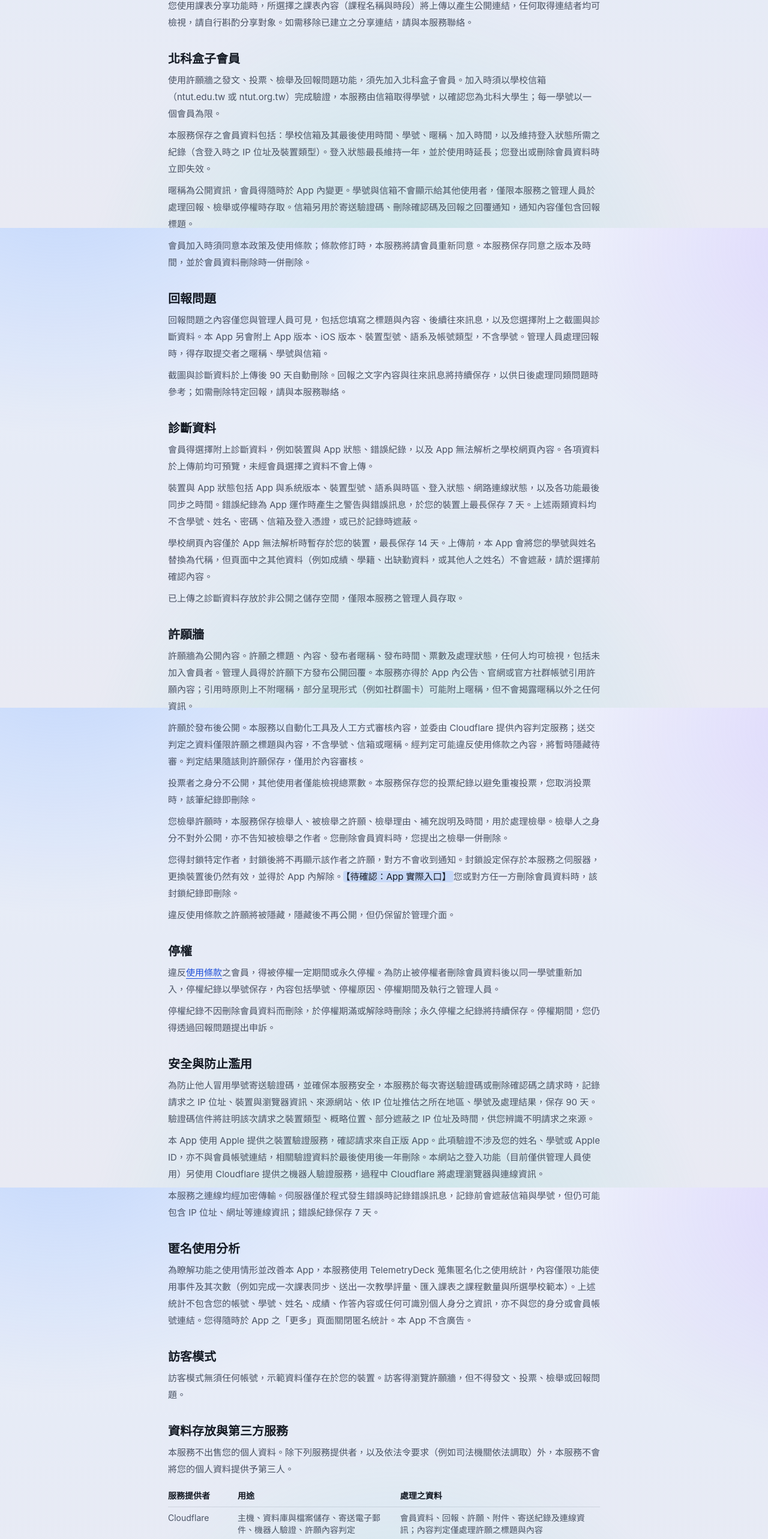
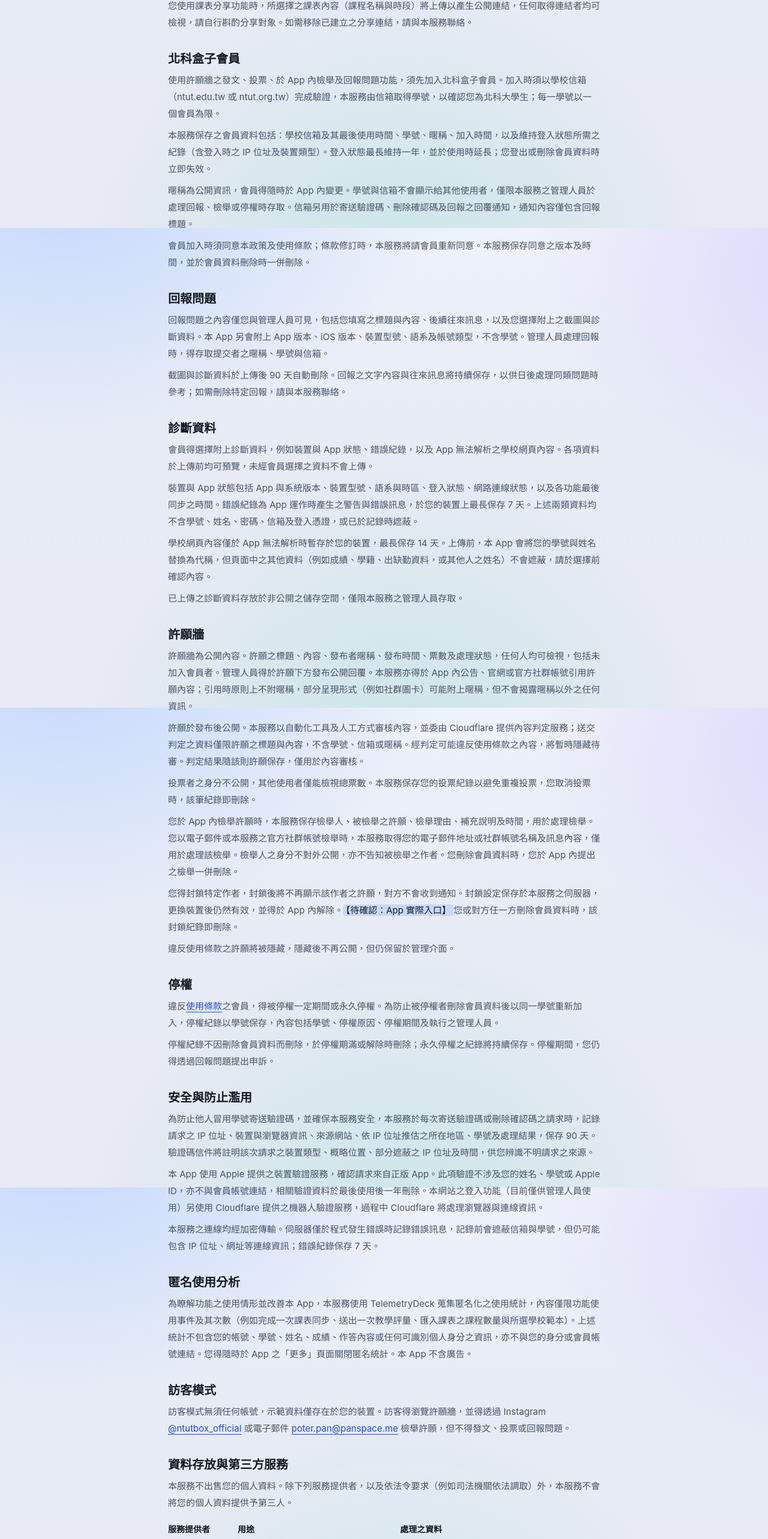
Before and after one commit to poterpan/ntutbox-website, a Next.js app: page /privacy in a window 1280 px wide. Shown: the part 1220-3786 px from the top of the page at 60% size. Built offline with nearby package versions, Linux system fonts and the light colour scheme.

Commit message:
docs(legal): 訪客可透過電子郵件或官方社群帳號檢舉許願，24 小時處置承諾適用兩種管道

```diff
--- a/src/content/legal/privacy.ts
+++ b/src/content/legal/privacy.ts
@@ -61,7 +61,7 @@ export const PRIVACY: LegalDocumentContent = {
       blocks: [
         {
           type: "p",
-          text: "使用許願牆之發文、投票、檢舉及回報問題功能，須先加入北科盒子會員。加入時須以學校信箱（ntut.edu.tw 或 ntut.org.tw）完成驗證，本服務由信箱取得學號，以確認您為北科大學生；每一學號以一個會員為限。",
+          text: "使用許願牆之發文、投票、於 App 內檢舉及回報問題功能，須先加入北科盒子會員。加入時須以學校信箱（ntut.edu.tw 或 ntut.org.tw）完成驗證，本服務由信箱取得學號，以確認您為北科大學生；每一學號以一個會員為限。",
         },
         {
           type: "p",
@@ -131,7 +131,7 @@ export const PRIVACY: LegalDocumentContent = {
         },
         {
           type: "p",
-          text: "您檢舉許願時，本服務保存檢舉人、被檢舉之許願、檢舉理由、補充說明及時間，用於處理檢舉。檢舉人之身分不對外公開，亦不告知被檢舉之作者。您刪除會員資料時，您提出之檢舉一併刪除。",
+          text: "您於 App 內檢舉許願時，本服務保存檢舉人、被檢舉之許願、檢舉理由、補充說明及時間，用於處理檢舉。您以電子郵件或本服務之官方社群帳號檢舉時，本服務取得您的電子郵件地址或社群帳號名稱及訊息內容，僅用於處理該檢舉。檢舉人之身分不對外公開，亦不告知被檢舉之作者。您刪除會員資料時，您於 App 內提出之檢舉一併刪除。",
         },
         {
           type: "p",
@@ -191,7 +191,7 @@ export const PRIVACY: LegalDocumentContent = {
       blocks: [
         {
           type: "p",
-          text: "訪客模式無須任何帳號，示範資料僅存在於您的裝置。訪客得瀏覽許願牆，但不得發文、投票、檢舉或回報問題。",
+          text: `訪客模式無須任何帳號，示範資料僅存在於您的裝置。訪客得瀏覽許願牆，並得透過 ${CONTACT} 檢舉許願，但不得發文、投票或回報問題。`,
         },
       ],
     },
@@ -294,13 +294,13 @@ export const PRIVACY: LegalDocumentContent = {
           items: [
             "蒐集者：北科盒子開發團隊（負責人：PO CHIA PAN）。",
             "蒐集目的：提供北科盒子會員、許願牆及回報問題服務；身分確認與防止濫用；內容審核、檢舉處理及停權；回覆回報；改善本 App。對應之法定特定目的為○九○ 消費者、客戶管理與服務，一三五 資（通）訊服務，一三六 資（通）訊與資料庫管理，一五七 調查、統計與研究分析。",
-            "個人資料類別：學校信箱、學號、暱稱、IP 位址、裝置與連線資訊、回報及許願之內容，以及您選擇上傳之診斷資料。",
+            "個人資料類別：學校信箱、學號、暱稱、IP 位址、裝置與連線資訊、回報及許願之內容、您選擇上傳之診斷資料，以及您以電子郵件或社群帳號檢舉時之聯絡資訊與訊息內容。",
             "利用期間：詳見「資料保留與刪除」。",
             "利用地區：詳見「資料存放與第三方服務」。",
             "利用對象：本服務，以及「資料存放與第三方服務」所列之服務提供者（包括提供許願內容判定服務之 Cloudflare）；許願牆之公開內容任何人均可檢視；依法令要求時之司法或主管機關。",
             "利用方式：以電子方式自動化處理、儲存及傳輸。",
             "當事人權利：詳見「您的權利」。",
-            "不提供之影響：您得選擇不加入會員，仍可使用課表、成績等功能及瀏覽許願牆，但無法發文、投票、檢舉或回報問題。",
+            "不提供之影響：您得選擇不加入會員，仍可使用課表、成績等功能、瀏覽許願牆，並以電子郵件或本服務之官方社群帳號檢舉許願，但無法發文、投票或回報問題。",
           ],
         },
       ],
--- a/src/content/legal/terms.ts
+++ b/src/content/legal/terms.ts
@@ -96,7 +96,7 @@ export const TERMS: LegalDocumentContent = {
         },
         {
           type: "p",
-          text: "您得就違規之許願選擇理由提出檢舉，並得補充說明。本服務於收到檢舉後 24 小時內處置，包括隱藏或處理被檢舉之內容。檢舉人之身分不對外公開，亦不告知被檢舉之作者。",
+          text: `會員得於 App 內就違規之許願選擇理由提出檢舉，並得補充說明；未加入會員者，得透過 ${CONTACT} 檢舉。不論以何種方式檢舉，本服務均於收到檢舉後 24 小時內處置，包括隱藏或處理被檢舉之內容。檢舉人之身分不對外公開，亦不告知被檢舉之作者。`,
         },
         {
           type: "p",
```
